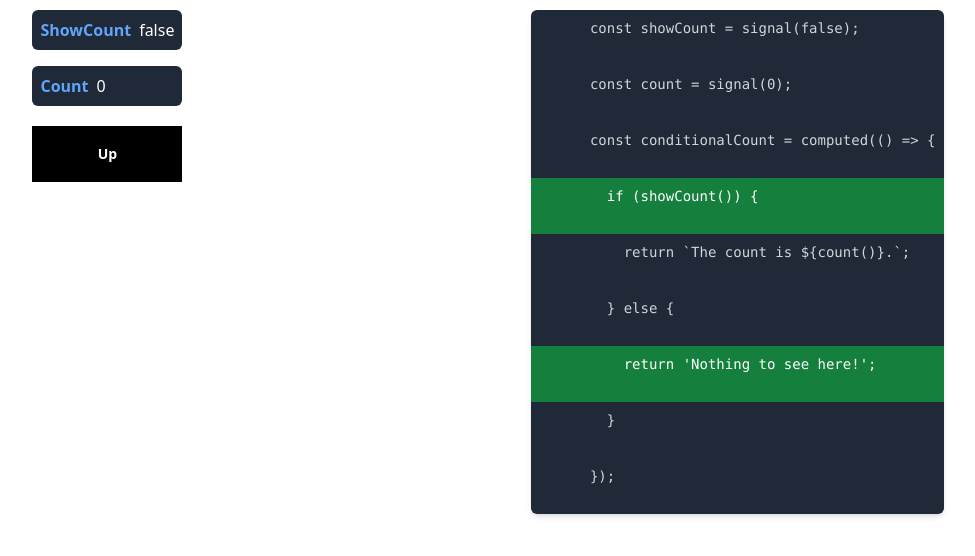
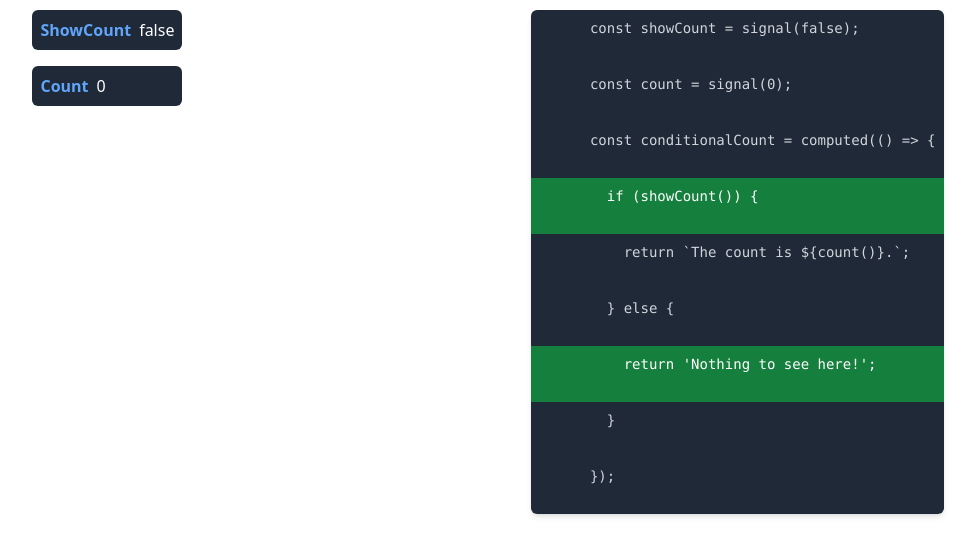
Before and after one commit to damiansire/angular-examples, an Angular app: page / in a window 1280 px wide. Shown: the top 556 px of the page, without its empty margins (152-1127 px from the left). Built offline with nearby package versions, Linux system fonts and the light colour scheme.

Commit message:
feat: now, we can increment the variable with click inside

```diff
--- a/src/app/signals/4-computed-signal-dynamic-dependencies/computed-signal-dynamic-dependencies.component.html
+++ b/src/app/signals/4-computed-signal-dynamic-dependencies/computed-signal-dynamic-dependencies.component.html
@@ -11,10 +11,9 @@
       <app-variable-box
         variableName="Count"
         [variableValue]="count().toString()"
+        (click)="upCount()"
       >
       </app-variable-box>
-
-      <app-button (onClick)="upCount()" text="Up"></app-button>
     </div>
   </div>
   <div>
```
